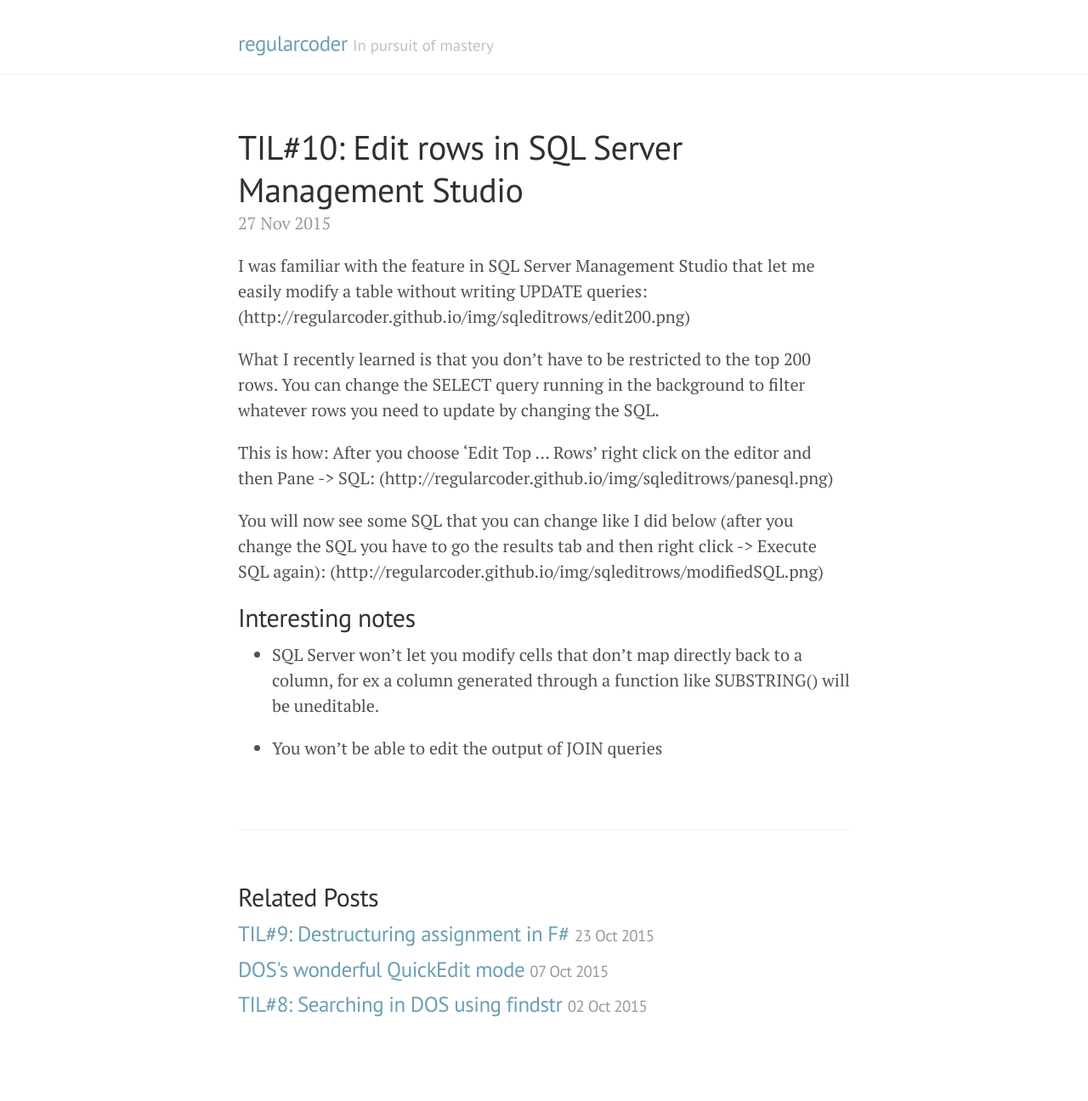
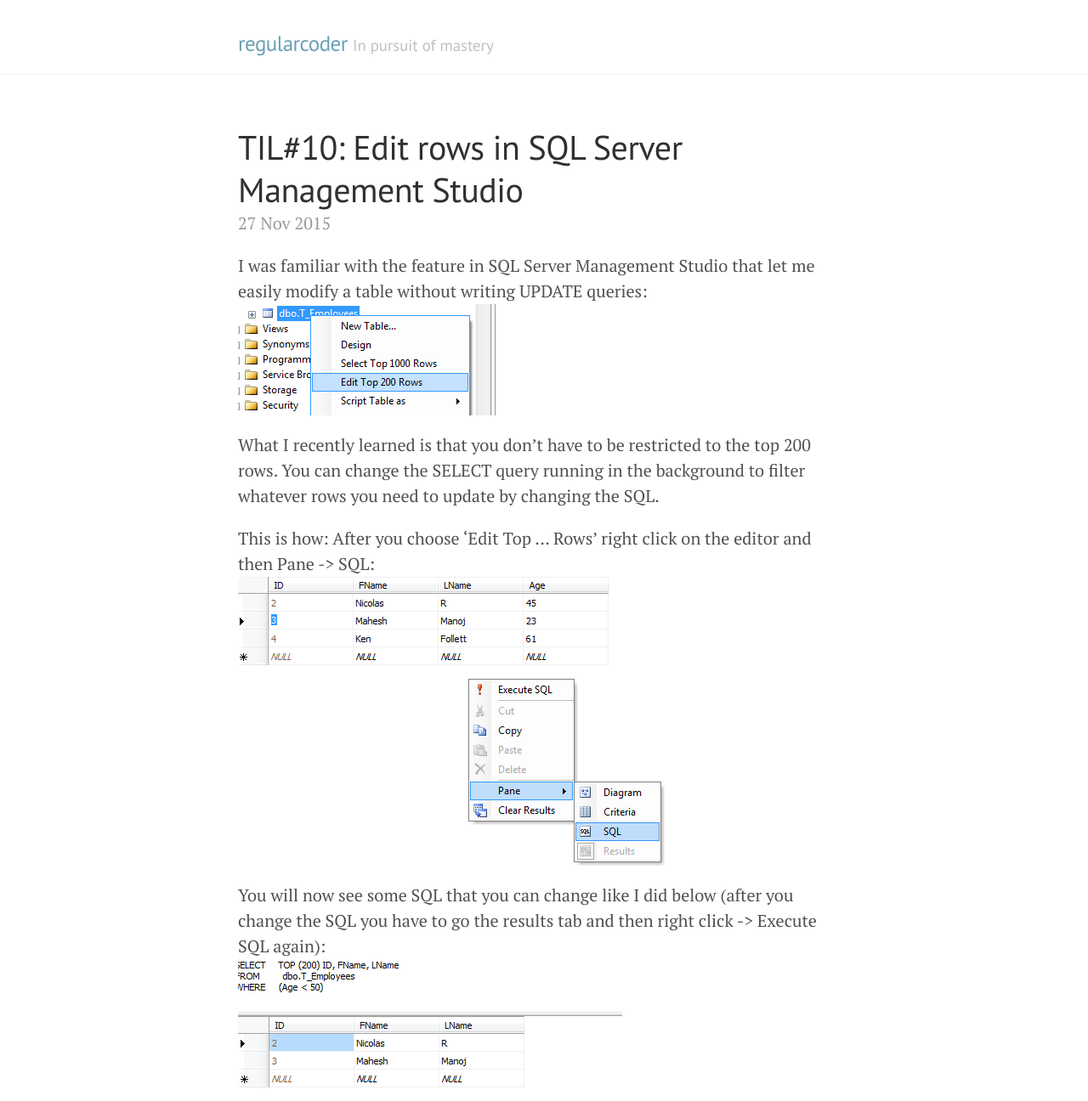
Before and after one commit to regularcoder/regularcoder, a Jekyll site: the page built from _posts/til/2015-11-27-edit-rows-sql-mgmt-studio.md, in a window 1280 px wide and 1400 px high, cut to the strip 104-1400 px from the top of the window. Shown: the whole strip at 85% size. Built offline with Jekyll 4.4.1, drawn with Linux system fonts in a browser that asks for light colours; Markdown is read by kramdown in place of the engine named in the settings.

Commit message:
Corrected image links

```diff
--- a/_posts/til/2015-11-27-edit-rows-sql-mgmt-studio.md
+++ b/_posts/til/2015-11-27-edit-rows-sql-mgmt-studio.md
@@ -6,16 +6,16 @@
 ---
 
 I was familiar with the feature in SQL Server Management Studio that let me easily modify a table without writing UPDATE queries:
-({{ site.url }}/img/sqleditrows/edit200.png)
+![Right click on table]({{ site.url }}/img/sqleditrows/edit200.png)
 
 What I recently learned is that you don't have to be restricted to the top 200 rows. You can change the SELECT query running in the background to filter whatever rows you need to update by changing the SQL.
 
 This is how:
 After you choose 'Edit Top … Rows' right click on the editor and then Pane -> SQL:
-({{ site.url }}/img/sqleditrows/panesql.png)
+![Pane -> SQL]({{ site.url }}/img/sqleditrows/panesql.png)
 
 You will now see some SQL that you can change like I did below (after you change the SQL you have to go the results tab and then right click -> Execute SQL again):
-({{ site.url }}/img/sqleditrows/modifiedSQL.png)
+![Modified output]({{ site.url }}/img/sqleditrows/modifiedSQL.png)
 
 ## Interesting notes
 
```
